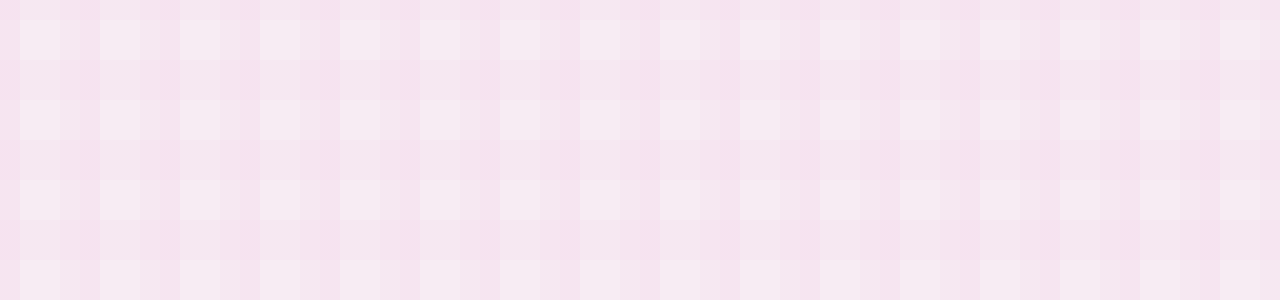
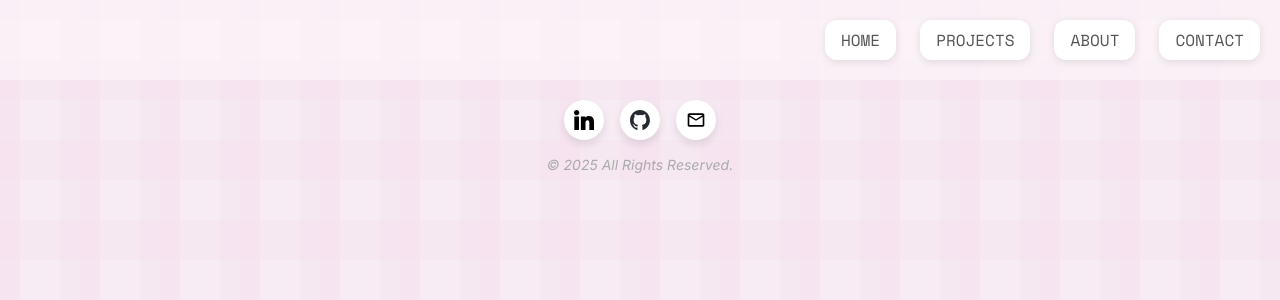
Before and after one commit to mfederipe/portfolio, a React (Vite) app: page / in a window 1280 px wide. Shown: the top 300 px of the page. Built offline with nearby package versions, Linux system fonts and the light colour scheme.

Commit message:
Add Header and Footer to App

```diff
--- a/src/App.scss
+++ b/src/App.scss
@@ -11,6 +11,7 @@
 }
 
 body {
+  font-family: "Inter", monospace;
   background-color: #f7ecf3;
   background-image: linear-gradient(
       0deg,
--- a/src/App.tsx
+++ b/src/App.tsx
@@ -1,7 +1,14 @@
 import "./App.scss";
+import Header from "./components/Header/Header";
+import Footer from "./components/Footer/Footer";
 
 function App() {
-  return <></>;
+  return (
+    <>
+      <Header />
+      <Footer />
+    </>
+  );
 }
 
 export default App;
```
